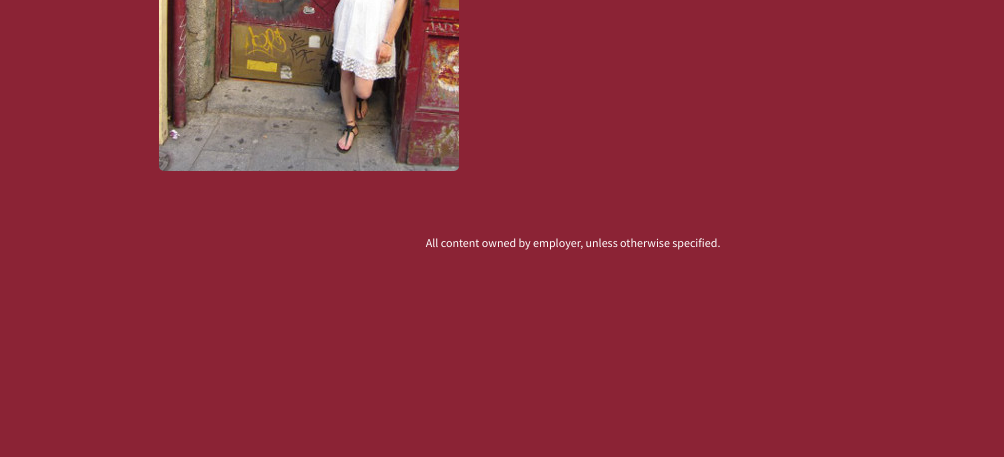
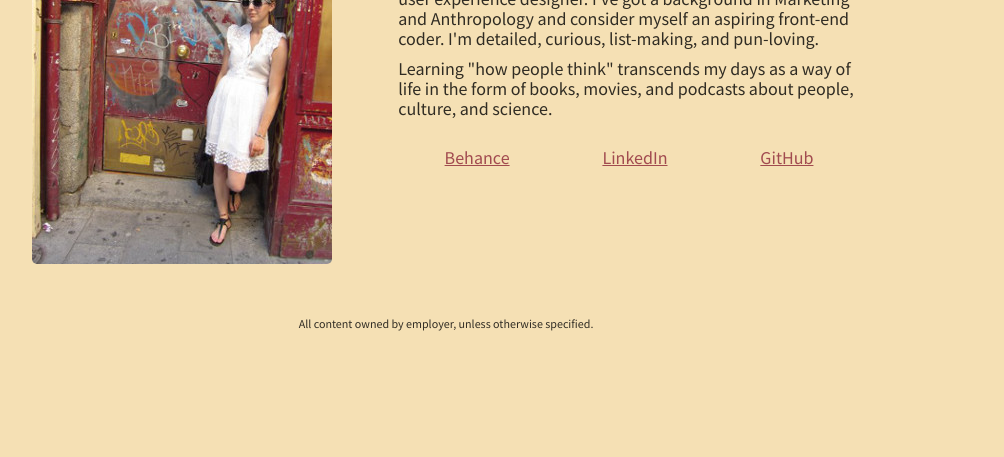
Before and after one commit to huebnema/ux-portfolio, a plain HTML site: page index.html in a window 1280 px wide. Shown: the part 343-800 px from the top of the page, without its empty margins (67-1071 px from the left). Drawn offline with nearby package versions, Linux system fonts and the light colour scheme.

Commit message:
Center content vertically

```diff
--- a/css/main.css
+++ b/css/main.css
@@ -1,4 +1,4 @@
-/*! HTML5 Boilerplate v5.0 | MIT License | http://h5bp.com/ */
+/*! 5 Boilerplate v5.0 | MIT License | http://h5bp.com/ */
 
 html {
     color: #222;
@@ -110,11 +110,13 @@ nav a:hover {
 }
 
 .main aside {
-    color: white;
+    color: black;
+    opacity: 0.8;
 }
 
 .footer-container footer {
-    color: white;
+    color: black;
+    opacity: 0.8;
     padding: 20px 0;
 }
 
@@ -131,7 +133,10 @@ nav a:hover {
    ========================================================================== */
 
 .background {
-    background-color: rgb(139, 35, 53);
+    background-color: rgb(245, 224, 180);
+    top: 50%;
+    bottom: 50%;
+    position: absolute;
 }
 
 .rounded-corners {
@@ -164,11 +169,29 @@ nav a:hover {
 
 p {
     line-height: 20px;
+    font-size: 18px;
+    margin-top: 0px;
+    margin-bottom: 10px;
 }
 
 a {
-    color: rgb(180, 210, 248);
+    color: rgb(141, 38, 55);
+    font-size: 18px;
+    padding: 5px;
 }
+
+a:hover {
+    text-decoration:none;
+}
+
+.center-vertically {
+  display: flex;
+  flex-direction: column;
+  justify-content: center;
+}
+
+
+
 
 
 
--- a/index.html
+++ b/index.html
@@ -17,7 +17,7 @@
         <script src="js/vendor/modernizr-2.8.3-respond-1.4.2.min.js"></script>
         <link href='https://fonts.googleapis.com/css?family=Source+Sans+Pro:400,600,300' rel='stylesheet' type='text/css'>
     </head>
-    <body class="background">
+    <body class="background center-vertically">
         <!--[if lt IE 8]>
             <p class="browserupgrade">You are using an <strong>outdated</strong> browser. Please <a href="http://browsehappy.com/">upgrade your browser</a> to improve your experience.</p>
         <![endif]-->
@@ -34,9 +34,9 @@
                             <img class="rounded-corners" src="img/me2.jpg" alt="Maddie Huebner">
                     </section>
 
-                    <aside class="flex-item">
+                    <aside class="flex-item center-vertically">
                         <h1>Maddie Huebner</h1>
-                        <p>Hi there and welcome to my portfolio website. I'm Maddie, a user experience designer. I've been classically trained in Marketing and Anthropology and consider myself an aspiring front-end coder. I'm detailed, curious, list-making, and pun-loving.</p>
+                        <p>Hi there and welcome to my portfolio website. I'm Maddie, a user experience designer. I've got a background in Marketing and Anthropology and consider myself an aspiring front-end coder. I'm detailed, curious, list-making, and pun-loving.</p>
                         <p>Learning "how people think" transcends my days as a way of life in the form of books, movies, and podcasts about people, culture, and science.</p>
                         <ul class="flex-container link-ul">
                             <li><a href="https://www.behance.net/maddiehuebner">Behance</a></li>
```
